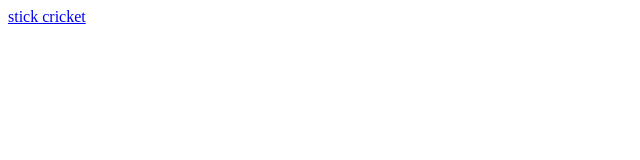
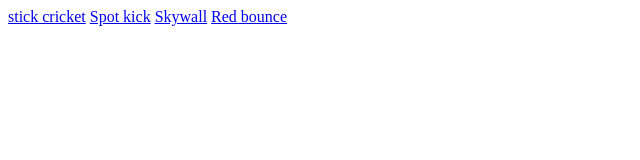
Before and after one commit to riteshs027/singlepagewebapps, a plain HTML site: page index.htm in a window 1280 px wide. Shown: the whole page, without its empty margins (0-640 px from the left). Drawn offline with Linux system fonts and the light colour scheme.

Commit message:
Update index.htm

```diff
--- a/index.htm
+++ b/index.htm
@@ -1 +1,4 @@
-<a href="https://riteshs027.github.io/singlepagewebapps/stickcricket.htm">stick cricket</a>
+<a href="https://riteshs027.github.io/singlepagewebapps/stickcricket.htm" target="_blank">stick cricket</a>
+<a href="https://riteshs027.github.io/singlepagewebapps/spotkick.htm" target="_blank">Spot kick</a>
+<a href="https://riteshs027.github.io/singlepagewebapps/skywall.htm" target="_blank">Skywall</a>
+<a href="https://riteshs027.github.io/singlepagewebapps/redbounce.htm" target="_blank">Red bounce</a>
```
